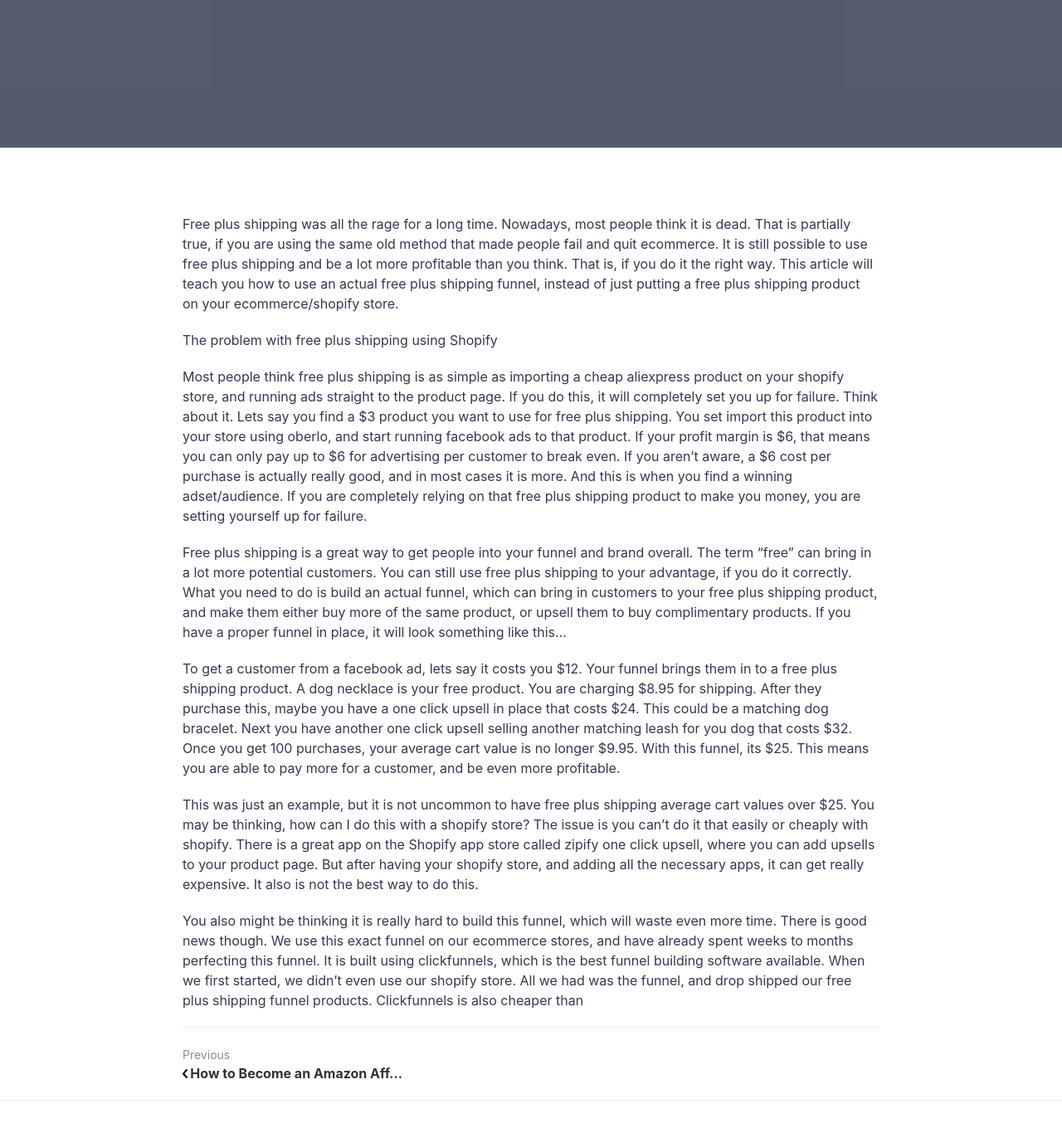
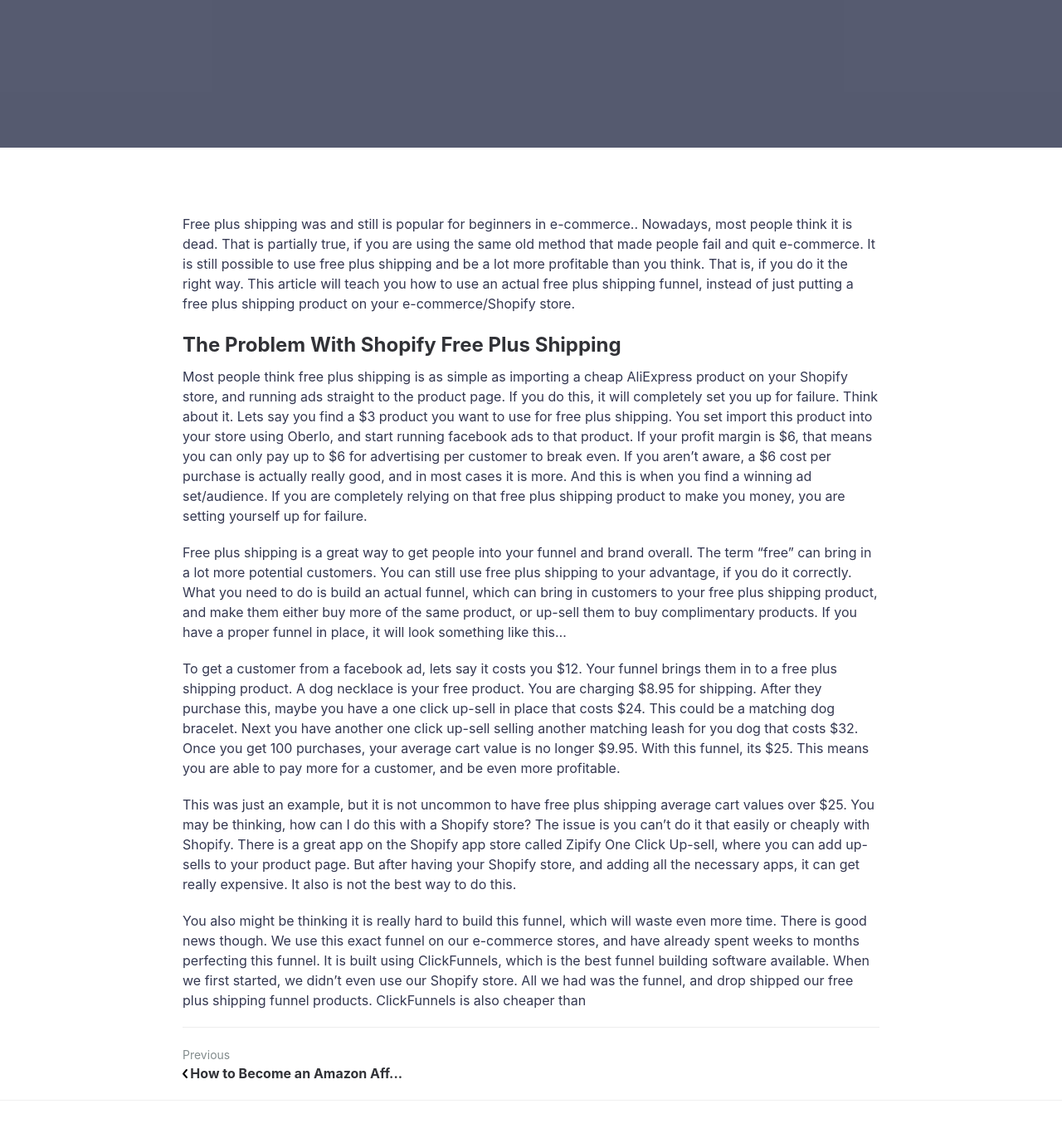
Before and after one commit to zabeehu/webtip, a Jekyll site: the page built from _posts/2018-9-6-hot-to-use-free-plus-shipping-in-2018.md, in a window 1280 px wide and 1400 px high, scrolled down 398 px. Shown: the top 1366 px of the window at 83% size. Built offline with Jekyll 4.4.1, drawn with Linux system fonts in a browser that asks for light colours; some of the changed text lies outside the part shown.

Commit message:
Update from Forestry.io - Updated 2018-9-6-hot-to-use-free-plus-shipping-in-2018.md

```diff
--- a/_posts/2018-9-6-hot-to-use-free-plus-shipping-in-2018.md
+++ b/_posts/2018-9-6-hot-to-use-free-plus-shipping-in-2018.md
@@ -3,19 +3,20 @@ layout: post
 title: How to Use Free Plus Shipping in 2018
 featured-img:
 mathjax: false
-categories: [E-Commerce, Drop Shipping, Funnels]
+categories:
+- Funnels
+
 ---
+Free plus shipping was and still is popular for beginners in e-commerce.. Nowadays, most people think it is dead. That is partially true, if you are using the same old method that made people fail and quit e-commerce. It is still possible to use free plus shipping and be a lot more profitable than you think. That is, if you do it the right way. This article will teach you how to use an actual free plus shipping funnel, instead of just putting a free plus shipping product on your e-commerce/Shopify store.
 
-Free plus shipping was all the rage for a long time. Nowadays, most people think it is dead. That is partially true, if you are using the same old method that made people fail and quit ecommerce. It is still possible to use free plus shipping and be a lot more profitable than you think. That is, if you do it the right way. This article will teach you how to use an actual free plus shipping funnel, instead of just putting a free plus shipping product on your ecommerce/shopify store.
+## The Problem With Shopify Free Plus Shipping
 
-The problem with free plus shipping using Shopify
+Most people think free plus shipping is as simple as importing a cheap AliExpress product on your Shopify store, and running ads straight to the product page. If you do this, it will completely set you up for failure. Think about it. Lets say you find a $3 product you want to use for free plus shipping. You set import this product into your store using Oberlo, and start running facebook ads to that product. If your profit margin is $6, that means you can only pay up to $6 for advertising per customer to break even. If you aren't aware, a $6 cost per purchase is actually really good, and in most cases it is more. And this is when you find a winning ad set/audience. If you are completely relying on that free plus shipping product to make you money, you are setting yourself up for failure.
 
-Most people think free plus shipping is as simple as importing a cheap aliexpress product on your shopify store, and running ads straight to the product page. If you do this, it will completely set you up for failure. Think about it. Lets say you find a $3 product you want to use for free plus shipping. You set import this product into your store using oberlo, and start running facebook ads to that product. If your profit margin is $6, that means you can only pay up to $6 for advertising per customer to break even. If you aren't aware, a $6 cost per purchase is actually really good, and in most cases it is more. And this is when you find a winning adset/audience. If you are completely relying on that free plus shipping product to make you money, you are setting yourself up for failure.
+Free plus shipping is a great way to get people into your funnel and brand overall. The term "free" can bring in a lot more potential customers. You can still use free plus shipping to your advantage, if you do it correctly. What you need to do is build an actual funnel, which can bring in customers to your free plus shipping product, and make them either buy more of the same product, or up-sell them to buy complimentary products. If you have a proper funnel in place, it will look something like this...
 
-Free plus shipping is a great way to get people into your funnel and brand overall. The term "free" can bring in a lot more potential customers. You can still use free plus shipping to your advantage, if you do it correctly. What you need to do is build an actual funnel, which can bring in customers to your free plus shipping product, and make them either buy more of the same product, or upsell them to buy complimentary products. If you have a proper funnel in place, it will look something like this...
+To get a customer from a facebook ad, lets say it costs you $12. Your funnel brings them in to a free plus shipping product. A dog necklace is your free product. You are charging $8.95 for shipping. After they purchase this, maybe you have a one click up-sell in place that costs $24. This could be a matching dog bracelet. Next you have another one click up-sell selling another matching leash for you dog that costs $32. Once you get 100 purchases, your average cart value is no longer $9.95. With this funnel, its $25. This means you are able to pay more for a customer, and be even more profitable.
 
-To get a customer from a facebook ad, lets say it costs you $12. Your funnel brings them in to a free plus shipping product. A dog necklace is your free product. You are charging $8.95 for shipping. After they purchase this, maybe you have a one click upsell in place that costs $24. This could be a matching dog bracelet. Next you have another one click upsell selling another matching leash for you dog that costs $32. Once you get 100 purchases, your average cart value is no longer $9.95. With this funnel, its $25. This means you are able to pay more for a customer, and be even more profitable.
+This was just an example, but it is not uncommon to have free plus shipping average cart values over $25. You may be thinking, how can I do this with a Shopify store? The issue is you can't do it that easily or cheaply with Shopify. There is a great app on the Shopify app store called Zipify One Click Up-sell, where you can add up-sells to your product page. But after having your Shopify store, and adding all the necessary apps, it can get really expensive. It also is not the best way to do this.
 
-This was just an example, but it is not uncommon to have free plus shipping average cart values over $25. You may be thinking, how can I do this with a shopify store? The issue is you can't do it that easily or cheaply with shopify. There is a great app on the Shopify app store called zipify one click upsell, where you can add upsells to your product page. But after having your shopify store, and adding all the necessary apps, it can get really expensive. It also is not the best way to do this.
-
-You also might be thinking it is really hard to build this funnel, which will waste even more time. There is good news though. We use this exact funnel on our ecommerce stores, and have already spent weeks to months perfecting this funnel. It is built using clickfunnels, which is the best funnel building software available. When we first started, we didn't even use our shopify store. All we had was the funnel, and drop shipped our free plus shipping funnel products. Clickfunnels is also cheaper than
+You also might be thinking it is really hard to build this funnel, which will waste even more time. There is good news though. We use this exact funnel on our e-commerce stores, and have already spent weeks to months perfecting this funnel. It is built using ClickFunnels, which is the best funnel building software available. When we first started, we didn't even use our Shopify store. All we had was the funnel, and drop shipped our free plus shipping funnel products. ClickFunnels is also cheaper than
```
